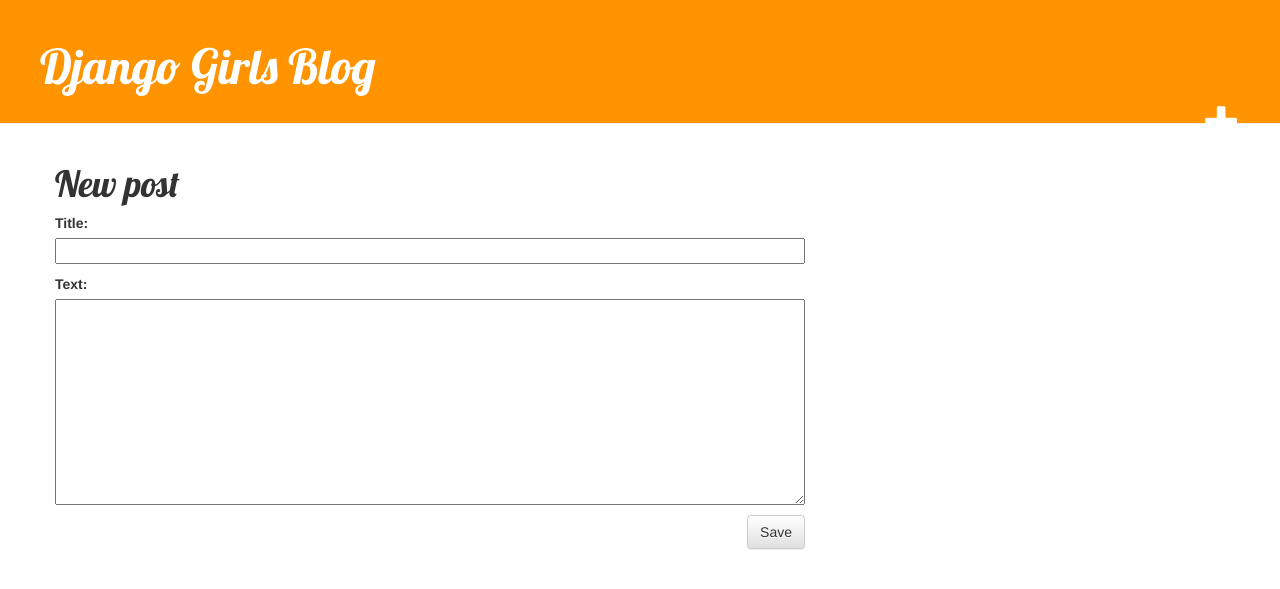
After one commit to dtopping27/my-first-blog, a Django app: page /post/new/ in a window 1280 px wide. The commit adds this page. Shown: the top 589 px of the page. Run offline with Django 3.2, Linux system fonts and the light colour scheme; some libraries are stand-ins or nearby versions.

```diff
--- /dev/null
+++ b/blog/forms.py
@@ -0,0 +1,7 @@
+from django import forms
+from .models import Post
+
+class PostForm(forms.ModelForm):
+	class Meta:
+		model = Post
+		fields = ('title', 'text',)
--- a/blog/templates/blog/base.html
+++ b/blog/templates/blog/base.html
@@ -3,14 +3,15 @@
     <head>
         <link rel="stylesheet" href="//maxcdn.bootstrapcdn.com/bootstrap/3.2.0/css/bootstrap.min.css">
         <link rel="stylesheet" href="//maxcdn.bootstrapcdn.com/bootstrap/3.2.0/css/bootstrap-theme.min.css">
+        <link href="http://fonts.googleapis.com/css?family=Lobster&subset=latin,latin-ext" rel="stylesheet" type="text/css">
         <link rel="stylesheet" href="{% static 'css/blog.css' %}">
-        <link href="http://fonts.googleapis.com/css?family=Lobster&subset=latin,latin-ext" rel="stylesheet" type="text/css">
 
         <title>Django Girls blog</title>
     </head>
     <body>
-       <div class="page-header">
-        <h1><a href="/">Django Girls Blog</a></h1>
+        <div class="page-header">
+            <h1><a href="/">Django Girls Blog</a></h1>
+            <a href="{% url 'post_new' %}" class="top-menu"><span class="glyphicon glyphicon-plus"></span></a>
         </div>
         <div class="content container">
             <div class="row">
--- /dev/null
+++ b/blog/templates/blog/post_edit.html
@@ -0,0 +1,9 @@
+{% extends 'blog/base.html' %}
+
+{% block content %}
+    <h1>New post</h1>
+    <form method="POST" class="post-form">{% csrf_token %}
+        {{ form.as_p }}
+        <button type="submit" class="save btn btn-default">Save</button>
+    </form>
+{% endblock %}
--- a/blog/urls.py
+++ b/blog/urls.py
@@ -4,4 +4,5 @@
 urlpatterns = [
 	url(r'^$', views.post_list, name='post_list'),
 	url(r'^post/(?P<pk>\d+)/$', views.post_detail, name='post_detail'),
+	url(r'^post/new/$', views.post_new, name='post_new'),
 ]
--- a/blog/views.py
+++ b/blog/views.py
@@ -1,6 +1,8 @@
-from django.shortcuts import render, get_object_or_404
+from django.shortcuts import render, get_object_or_404, redirect
 from django.utils import timezone
 from .models import Post
+from .forms import PostForm
+
 
 def post_list(request):
 	posts = Post.objects.filter(published_date__lte=timezone.now()).order_by('published_date')
@@ -9,3 +11,16 @@
 def post_detail(request, pk):
 	post = get_object_or_404(Post, pk=pk)
 	return render(request, 'blog/post_detail.html', {'post': post})
+
+def post_new(request):
+	if request.method == "POST":
+		form = PostForm(request.POST)
+		if form.is_valid():
+			post = form.save(commit=False)
+			post.author = request.user
+			post.published_date = timezone.now()
+			post.save()
+			return redirect('post_detail', pk=post.pk)
+	else:
+		form = PostForm()
+	return render(request, 'blog/post_edit.html', {'form': form})
```
